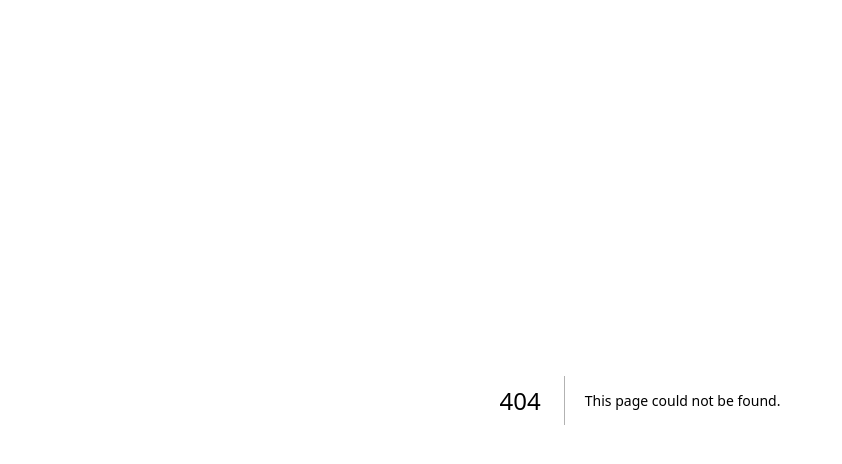
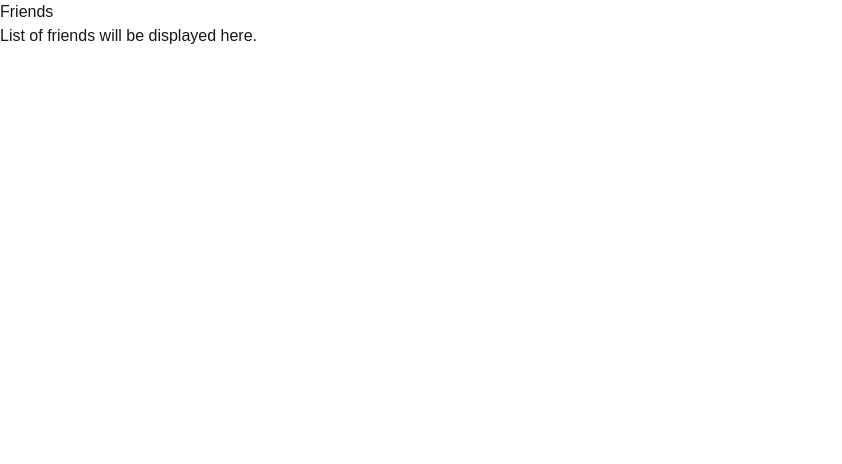
Before and after one commit to nhochuy519/socialWeb, a Next.js app: page /friends in a window 1280 px wide. Before the commit this address had no page. Shown: the top 464 px of the page, without its empty margins (0-842 px from the left). Built offline with nearby package versions, Linux system fonts and the light colour scheme.

Commit message:
version 1

```diff
--- /dev/null
+++ b/src/app/friends/page.tsx
@@ -0,0 +1,9 @@
+const FriendsPage = () => {
+  return (
+    <div>
+      <h1>Friends</h1>
+      <p>List of friends will be displayed here.</p>
+    </div>
+  );
+};
+export default FriendsPage;
--- a/src/app/page.tsx
+++ b/src/app/page.tsx
@@ -3,7 +3,7 @@ import Image from "next/image";
 export default function Home() {
   return (
     <div className="grid grid-rows-[20px_1fr_20px] items-center justify-items-center min-h-screen p-8 pb-20 gap-16 sm:p-20 font-[family-name:var(--font-geist-sans)]">
-      <h1>xin chao</h1>
+      <h1>xin chao 2</h1>
     </div>
   );
 }
--- /dev/null
+++ b/src/app/profile/page.tsx
@@ -0,0 +1,9 @@
+const Page = () => {
+  return (
+    <div>
+      <h1>Profile Page</h1>
+      <p>This is the profile page content.</p>
+    </div>
+  );
+};
+export default Page;
--- /dev/null
+++ b/src/app/settings/page.tsx
@@ -0,0 +1,9 @@
+const SettingsPage = () => {
+  return (
+    <div className="flex flex-col items-center justify-center h-screen">
+      <h1 className="text-2xl font-bold">Settings</h1>
+      <p className="mt-4">This is the settings page.</p>
+    </div>
+  );
+};
+export default SettingsPage;
```
